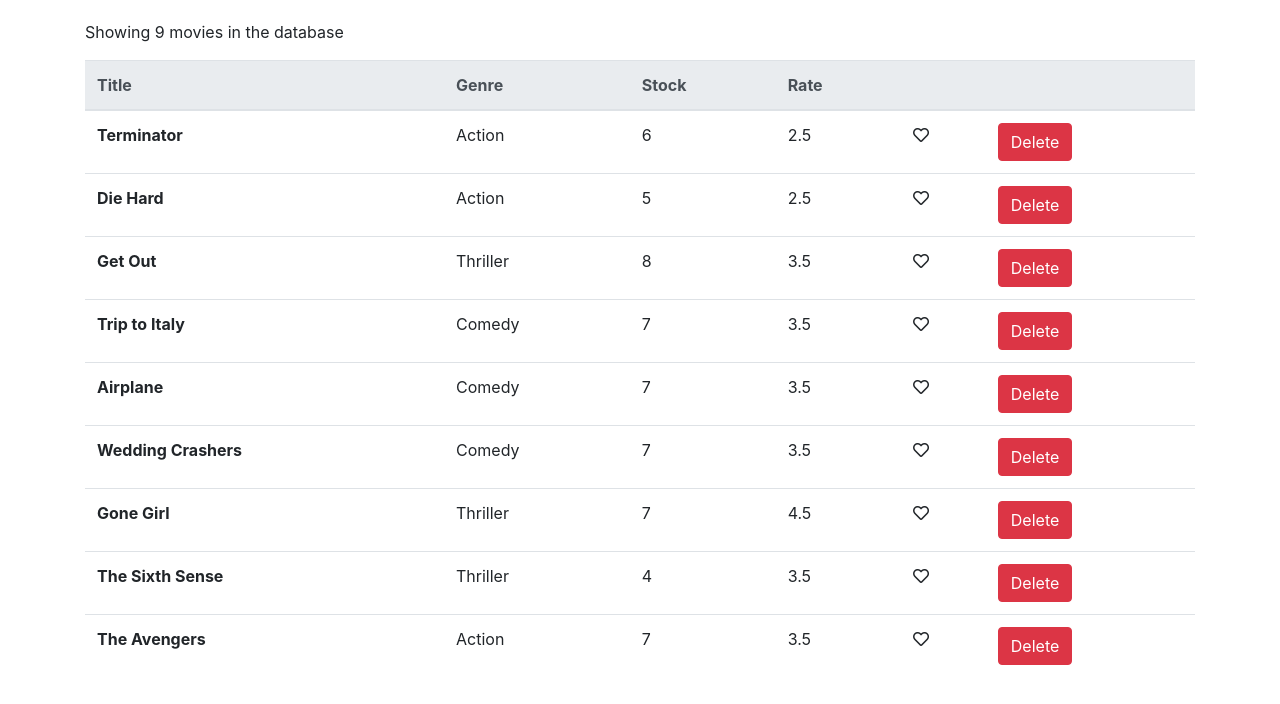
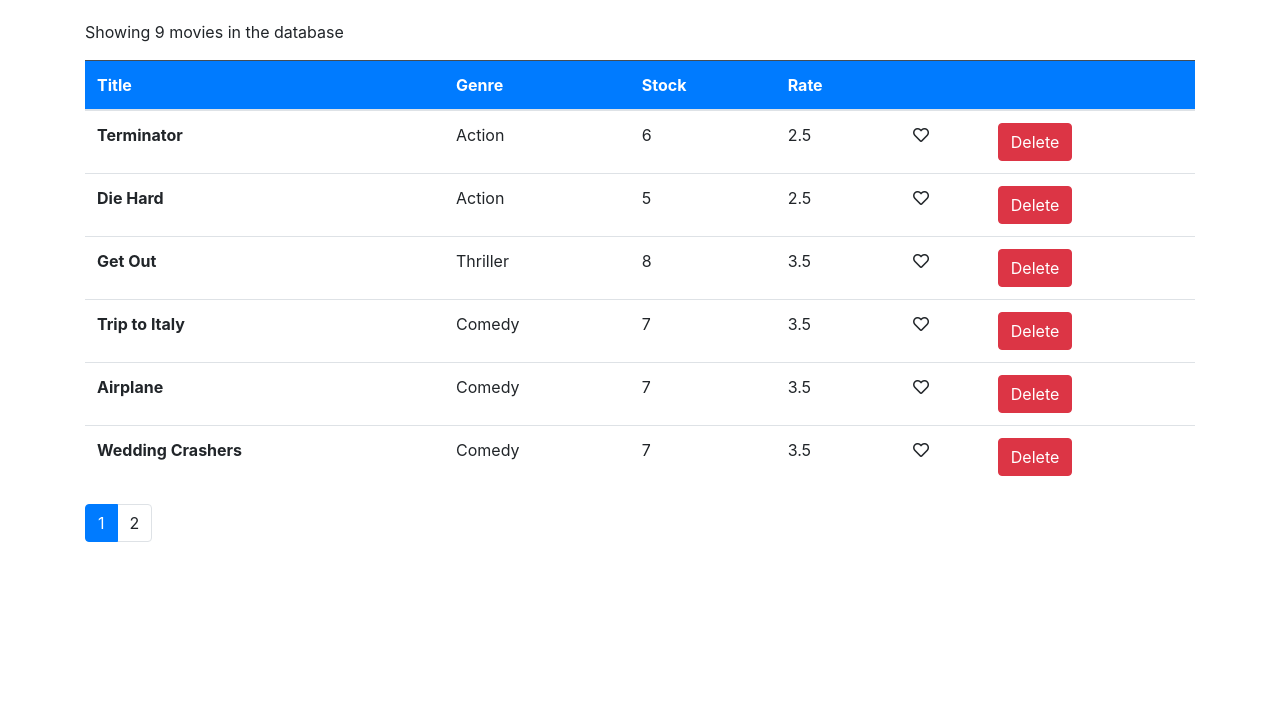
Before and after one commit to solvanny/vidly-react, a React (Create React App) app: page / in a window 1280 px wide. Shown: the top 704 px of the page. Built offline with nearby package versions, Linux system fonts and the light colour scheme.

Commit message:
Implementation of pagination

```diff
--- a/package.json
+++ b/package.json
@@ -5,8 +5,11 @@
   "dependencies": {
     "bootstrap": "^4.2.1",
     "font-awesome": "^4.7.0",
+    "lodash": "^4.17.11",
     "react": "^16.7.0",
     "react-dom": "^16.7.0",
+    "react-router": "^4.3.1",
+    "react-router-dom": "^4.3.1",
     "react-scripts": "2.1.3"
   },
   "scripts": {
--- a/src/App.js
+++ b/src/App.js
@@ -1,7 +1,6 @@
 import React, { Component } from 'react';
 import './App.css';
 import Movies from './view/Movies';
-
 
 
 class App extends Component {
--- a/src/Components/common/Like.jsx
+++ b/src/Components/common/Like.jsx
@@ -1,10 +1,16 @@
-import React, { Component } from 'react'
+import React, { Component } from 'react';
 
 class Like extends Component {
 
-  handleClick = (state) => {
+  handleClick = (likState) => {
+    // let  movies  = this.props.movies;
+    // const index = movies.indexOf(movie);
+    // movies[index] = {...movies[index]};
+    // movies[index].liked = !movies[index].liked;
+    // this.setState({ movies });
+
     let { movie } = this.props;
-    if(!state) {
+    if(!likState) {
       movie.liked = true;
       return  this.props.setState({ movie });
     }
@@ -12,18 +18,18 @@
     return  this.props.setState({ movie });
   }
 
-  heartClass = (state) => {
-    if(!state) return "far fa-heart";
+  heartClass = (likState) => {
+    if(!likState) return "far fa-heart";
     return "fas fa-heart";
   }
 
   render() {
-    let state = this.props.movie.liked;
+    let likState = this.props.movie.liked;
     return (
       <i
-        className={this.heartClass(state)}
+        className={this.heartClass(likState)}
         style={{cursor: 'pointer'}}
-        onClick={() => this.handleClick(state)}>
+        onClick={() => this.handleClick(likState)}>
       </i>
     )
   }
--- /dev/null
+++ b/src/Components/common/Pagination.jsx
@@ -0,0 +1,28 @@
+import React, { Component } from 'react';
+import _ from 'lodash';
+
+export default class Pagination extends Component {
+
+  onPageChange = (page) => {
+    this.props.setState({currentPage: page})
+  }
+
+  render() {
+    const pagesCount = Math.ceil(this.props.itemCount / this.props.pageSize);
+    if(pagesCount === 1) return null;
+    const pages = _.range(1, pagesCount + 1);
+
+    return (
+      <nav>
+        <ul className="pagination">
+        {pages.map( page =>
+          <li key={page} className={ page === this.props.currentPage ? 'page-item active' : 'page-item'}>
+            <a className="page-link" onClick={() => this.onPageChange(page)}>{page}</a>
+          </li>
+        )}
+        </ul>
+      </nav>
+    )
+  }
+}
+;
--- /dev/null
+++ b/src/utils/paginate.js
@@ -0,0 +1,9 @@
+import _ from 'lodash';
+
+export function paginate(items, pageNumber, pageSize) {
+  const startIndex = (pageNumber - 1) * pageSize;
+  return _(items)
+    .slice(startIndex)
+    .take(pageSize)
+    .value();
+}
--- a/src/view/Movies.js
+++ b/src/view/Movies.js
@@ -1,12 +1,16 @@
 import React, { Component } from 'react';
 import Movie from '../Components/Movie';
 import { getMovies } from '../services/fakeMovieService';
+import Pagination from '../Components/common/Pagination';
+import { paginate } from '../utils/paginate';
 
 export default class Movies extends Component {
   constructor(props) {
     super(props);
     this.state = {
-      movies: []
+      movies: [],
+      pageSize: 6,
+      currentPage: 1
     };
   }
 
@@ -21,7 +25,9 @@
   }
 
   render() {
-    const { movies } = this.state;
+    const { movies,  currentPage, pageSize } = this.state;
+    const moviesPerPage = paginate(movies, currentPage, pageSize);
+
     return (
       <React.Fragment>
         <p >
@@ -31,9 +37,9 @@
           }
         </p>
          <table className="table">
-          <thead className="thead-light">
+          <thead className=" table-dark bg-primary">
             <tr>
-              <th scope="col">Title</th>
+              <th scope="col ">Title</th>
               <th scope="col">Genre</th>
               <th scope="col">Stock</th>
               <th scope="col">Rate</th>
@@ -42,7 +48,7 @@
             </tr>
           </thead>
           <tbody>
-            {movies.map((movie) => {
+            {moviesPerPage.map((movie) => {
               return(
                 <Movie
                   key={movie._id}
@@ -50,10 +56,12 @@
                   onRemove={this.handleRemove}
                   liked={movie.liked}
                   setState={this.setState.bind(this)}
+                  movies={this.state.movies}
                 />
               )})}
           </tbody>
         </table>
+        <Pagination itemCount={movies.length} {...this.state} setState={this.setState.bind(this)}/>
       </React.Fragment>
     )
   }
```
Also changed, not shown: 1 other file (tests, documents, lock files or other folders).
